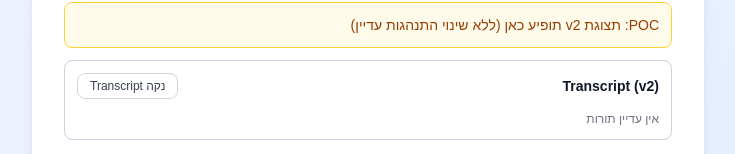
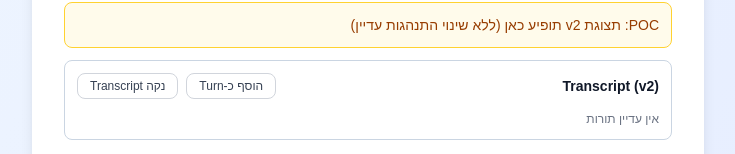
Before and after one commit to itayshabtay452/GarageTrustAsistant, a Next.js app: page / in a window 1280 px wide. Both pictures are taken after a click on the button "Engine v2". Shown: the part 224-378 px from the top of the page, without its empty margins (272-1007 px from the left). Built offline with nearby package versions, Linux system fonts and the light colour scheme.

Commit message:
feat(v2-ui): add turn append action, focus helper, and duplicate guards

```diff
--- a/app/page.tsx
+++ b/app/page.tsx
@@ -1,6 +1,6 @@
 "use client";
 
-import { useState } from "react";
+import { useRef, useState } from "react";
 
 type ConversationMessage = {
   role: "user" | "assistant";
@@ -92,6 +92,7 @@ export default function Home() {
   const [responseV2, setResponseV2] = useState<V2ApiResponse | null>(null);
   const [transcriptV2, setTranscriptV2] = useState<V2TranscriptTurn[]>([]);
   const [copiedV2, setCopiedV2] = useState(false);
+  const iAnsweredRef = useRef<HTMLTextAreaElement | null>(null);
   const [loading, setLoading] = useState(false);
   const [error, setError] = useState<string | null>(null);
   const data = response?.ok ? response.data : null;
@@ -143,6 +144,11 @@ export default function Home() {
     agent_said: updateIAnswered.trim(),
     customer_replied: updateCustomerReacted.trim(),
   });
+
+  const isSameTurn = (a: V2TranscriptTurn, b: V2TranscriptTurn) =>
+    a.customer_said === b.customer_said &&
+    a.agent_said === b.agent_said &&
+    a.customer_replied === b.customer_replied;
 
   const submitMessageV2 = async (text?: string): Promise<boolean> => {
     const customerSaid = updateCustomerSaid.trim();
@@ -201,7 +207,13 @@ export default function Home() {
       }
 
       setResponseV2(jsonData);
-      setTranscriptV2((prev) => [...prev, turnToSend]);
+      setTranscriptV2((prev) => {
+        const last = prev[prev.length - 1];
+        if (last && isSameTurn(last, turnToSend)) {
+          return prev;
+        }
+        return [...prev, turnToSend];
+      });
       return true;
     } catch (err) {
       const errorMessage =
@@ -432,6 +444,43 @@ export default function Home() {
                     <h3 className="text-sm font-semibold text-gray-900">
                       Transcript (v2)
                     </h3>
+                    <div className="flex items-center gap-2">
+                      <button
+                        type="button"
+                        onClick={() => {
+                          const currentTurn = buildCurrentTurnV2();
+                          const latest = (
+                            currentTurn.customer_replied ||
+                            currentTurn.customer_said ||
+                            inputText.trim()
+                          ).trim();
+
+                          if (!latest) {
+                            setError(
+                              "ב-Engine v2 חייבים למלא לפחות 'הלקוח אמר' או 'הלקוח הגיב'.",
+                            );
+                            return;
+                          }
+
+                          const turnToAppend: V2TranscriptTurn = {
+                            customer_said: currentTurn.customer_said || latest,
+                            agent_said: currentTurn.agent_said,
+                            customer_replied:
+                              currentTurn.customer_replied || latest,
+                          };
+
+                          setTranscriptV2((prev) => {
+                            const last = prev[prev.length - 1];
+                            if (last && isSameTurn(last, turnToAppend)) {
+                              return prev;
+                            }
+                            return [...prev, turnToAppend];
+                          });
+                        }}
+                        className="px-3 py-1 rounded-lg border border-gray-300 bg-white text-gray-700 text-xs font-medium hover:bg-gray-50"
+                      >
+                        הוסף כ-Turn
+                      </button>
                       <button
                         type="button"
                         onClick={() => {
@@ -442,6 +491,7 @@ export default function Home() {
                       >
                         נקה Transcript
                       </button>
+                    </div>
                   </div>
 
                   {transcriptV2.length === 0 ? (
@@ -515,9 +565,13 @@ export default function Home() {
                           </button>
                           <button
                             type="button"
-                            onClick={() =>
-                              setUpdateIAnswered(v2.assistant_message)
-                            }
+                            onClick={() => {
+                              setUpdateIAnswered(v2.assistant_message);
+                              setTimeout(
+                                () => iAnsweredRef.current?.focus(),
+                                0,
+                              );
+                            }}
                             className="px-3 py-2 rounded-lg border border-blue-300 bg-blue-100 text-blue-800 text-sm font-medium hover:bg-blue-200"
                           >
                             ערוך לפני שליחה
@@ -712,6 +766,7 @@ export default function Home() {
                   I answered
                 </label>
                 <textarea
+                  ref={iAnsweredRef}
                   value={updateIAnswered}
                   onChange={(e) => setUpdateIAnswered(e.target.value)}
                   rows={3}
```
Lines whose indentation alone changed are shown as unchanged.
